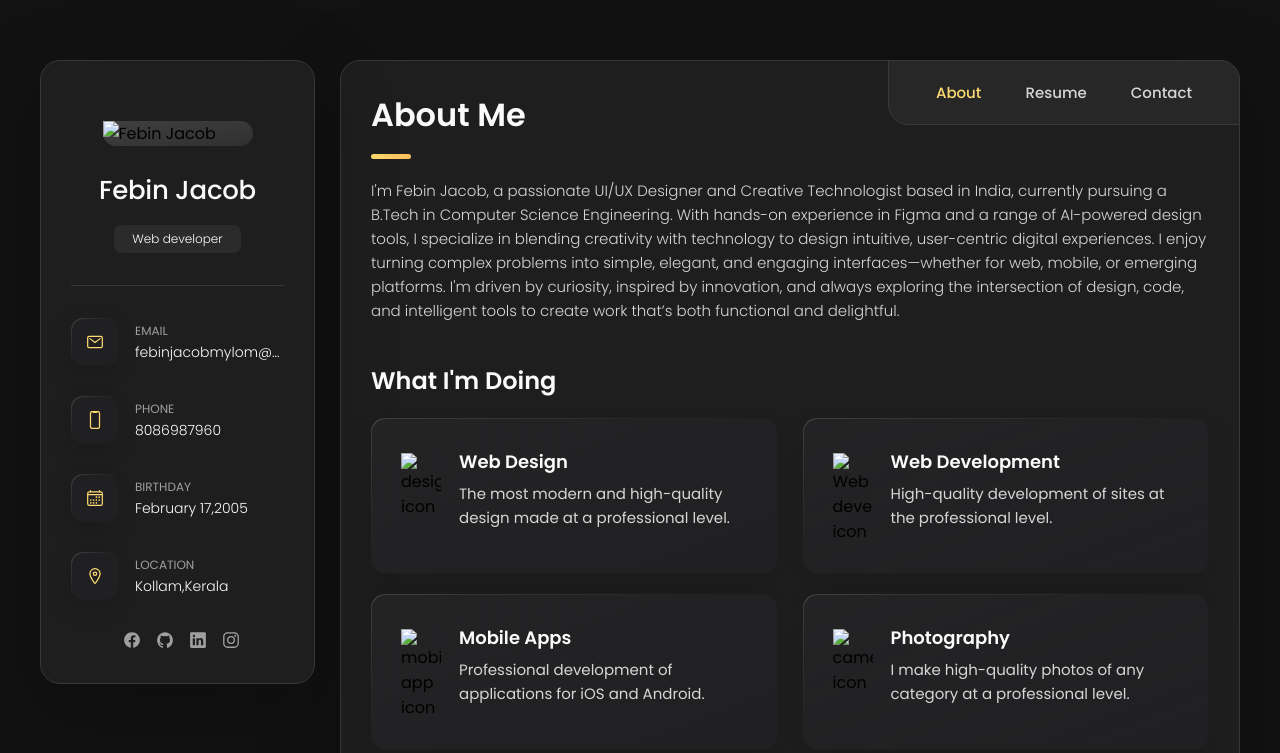
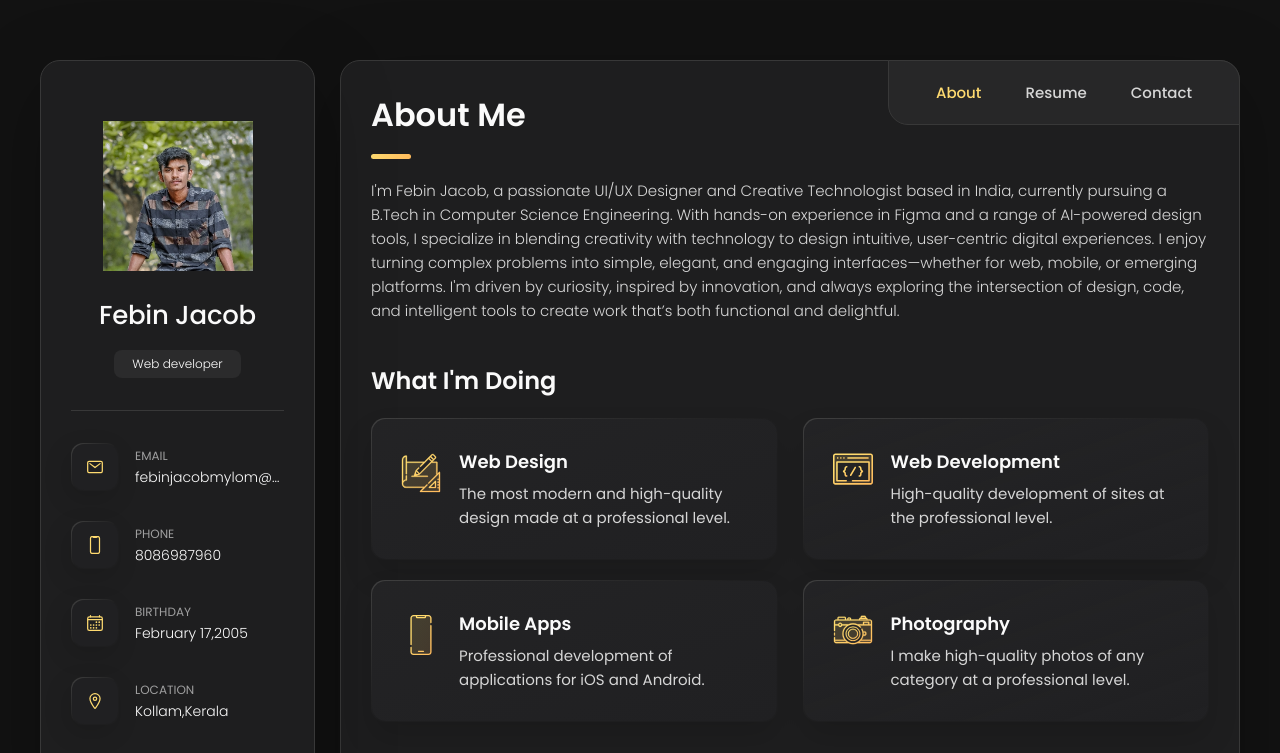
Before and after one commit to itzmefj/portfolio_1, a plain HTML site: page index.html in a window 1280 px wide. Shown: the top 753 px of the page. Drawn offline with nearby package versions, Linux system fonts and the light colour scheme; files that its build step writes are made by us from their sources; files whose address does not match are found by name.

Commit message:
Update index.html

```diff
--- a/index.html
+++ b/index.html
@@ -15,7 +15,7 @@
   <!--
     - custom css link
   -->
-  <link rel="stylesheet" href="./style.css">
+  <link rel="stylesheet" href="./assets/css/style.css">
 
   <!--
     - google font link
@@ -42,7 +42,7 @@
       <div class="sidebar-info">
 
         <figure class="avatar-box">
-          <img src="./assets/images/myimage.png" alt="Febin Jacob" width="80">
+          <img src="./myimage.png" alt="Febin Jacob" width="80">
         </figure>
 
         <div class="info-content">
@@ -238,7 +238,7 @@ I'm driven by curiosity, inspired by innovation, and always exploring the inters
             <li class="service-item">
 
               <div class="service-icon-box">
-                <img src="./assets/images/icon-design.svg
+                <img src="./icon-design.svg
                 " alt="design icon" width="40">
               </div>
 
@@ -255,7 +255,7 @@ I'm driven by curiosity, inspired by innovation, and always exploring the inters
             <li class="service-item">
 
               <div class="service-icon-box">
-                <img src="./assets/images/icon-dev.svg" alt="Web development icon" width="40">
+                <img src="./icon-dev.svg" alt="Web development icon" width="40">
               </div>
 
               <div class="service-content-box">
@@ -271,7 +271,7 @@ I'm driven by curiosity, inspired by innovation, and always exploring the inters
             <li class="service-item">
 
               <div class="service-icon-box">
-                <img src="./assets/images/icon-app.svg" alt="mobile app icon" width="40">
+                <img src="./icon-app.svg" alt="mobile app icon" width="40">
               </div>
 
               <div class="service-content-box">
@@ -287,7 +287,7 @@ I'm driven by curiosity, inspired by innovation, and always exploring the inters
             <li class="service-item">
 
               <div class="service-icon-box">
-                <img src="./assets/images/icon-photo.svg" alt="camera icon" width="40">
+                <img src="./icon-photo.svg" alt="camera icon" width="40">
               </div>
 
               <div class="service-content-box">
@@ -361,9 +361,7 @@ REST APIs
             <li class="testimonials-item">
               <div class="content-card" data-testimonials-item>
 
-                <figure class="testimonials-avatar-box">
 
-                </figure>
 
                 <h4 class="h4 testimonials-item-title" data-testimonials-title> Design</h4>
 
@@ -416,13 +414,15 @@ Story Writing
               <ion-icon name="close-outline"></ion-icon>
             </button>
 
+            <div class="modal-img-wrapper">
+
+              <img src="./assets/images/icon-quote.svg" alt="quote icon">
+            </div>
 
 
 
-                <p>
 
-                </p>
-              </div>
+
 
             </div>
 
```
Lines whose indentation alone changed are shown as unchanged.
